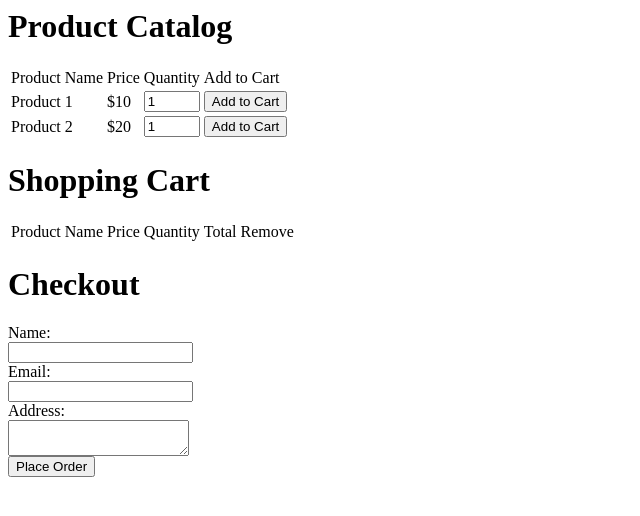
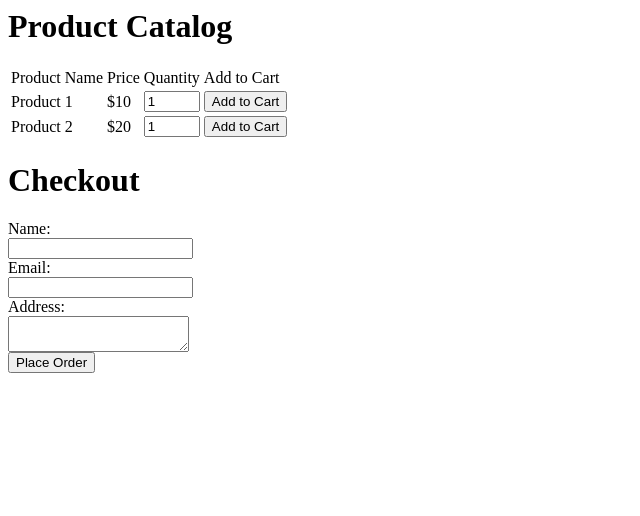
Before and after one commit to deinfant/cart, a plain HTML site: page index.html in a window 1280 px wide. Shown: the whole page, without its empty margins (0-640 px from the left). Drawn offline with Linux system fonts and the light colour scheme.

Commit message:
Update index.html

```diff
--- a/index.html
+++ b/index.html
@@ -32,16 +32,10 @@
 </table>
 
 <!-- This is the shopping cart display -->
-<h1>Shopping Cart</h1>
+
 
 <table>
-  <tr>
-    <td>Product Name</td>
-    <td>Price</td>
-    <td>Quantity</td>
-    <td>Total</td>
-    <td>Remove</td>
-  </tr>
+
   <tr id="cart-item-template" style="display:none;">
     <td class="cart-item-name"></td>
     <td class="cart-item-price"></td>
```
